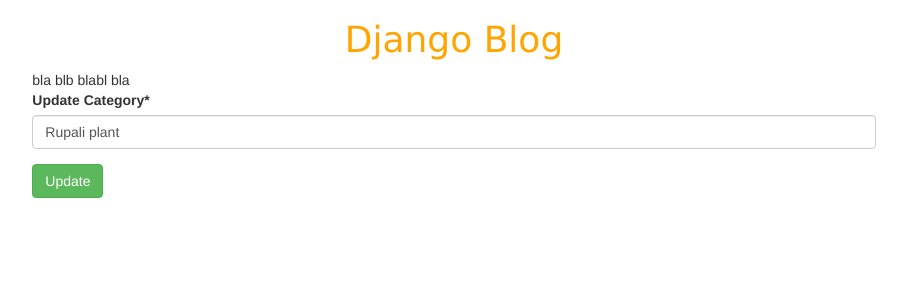
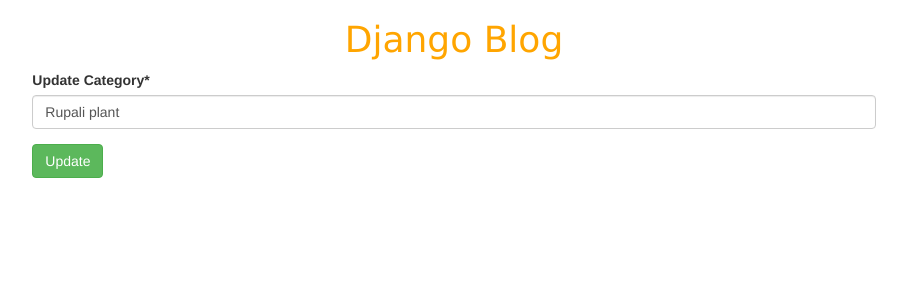
Before and after one commit to habibpk/django-blog, a Django app: page /category/15/update/ in a window 1280 px wide. Shown: the part 52-352 px from the top of the page, without its empty margins (186-1093 px from the left). Run offline with Django 3.2, Linux system fonts and the light colour scheme; data comes from the database, SQL or seed files in the repository; some libraries are stand-ins or nearby versions.

Commit message:
remove unuseful text

```diff
--- a/blog/templates/blog/update_comment.html
+++ b/blog/templates/blog/update_comment.html
@@ -3,7 +3,6 @@
 {% block content %}
 <div class="row">
     <div class="col-md-8 col-md-offset-2">
-    bla blb blabl bla
                 {% if messages %}
 
     {% for message in messages %}
```
